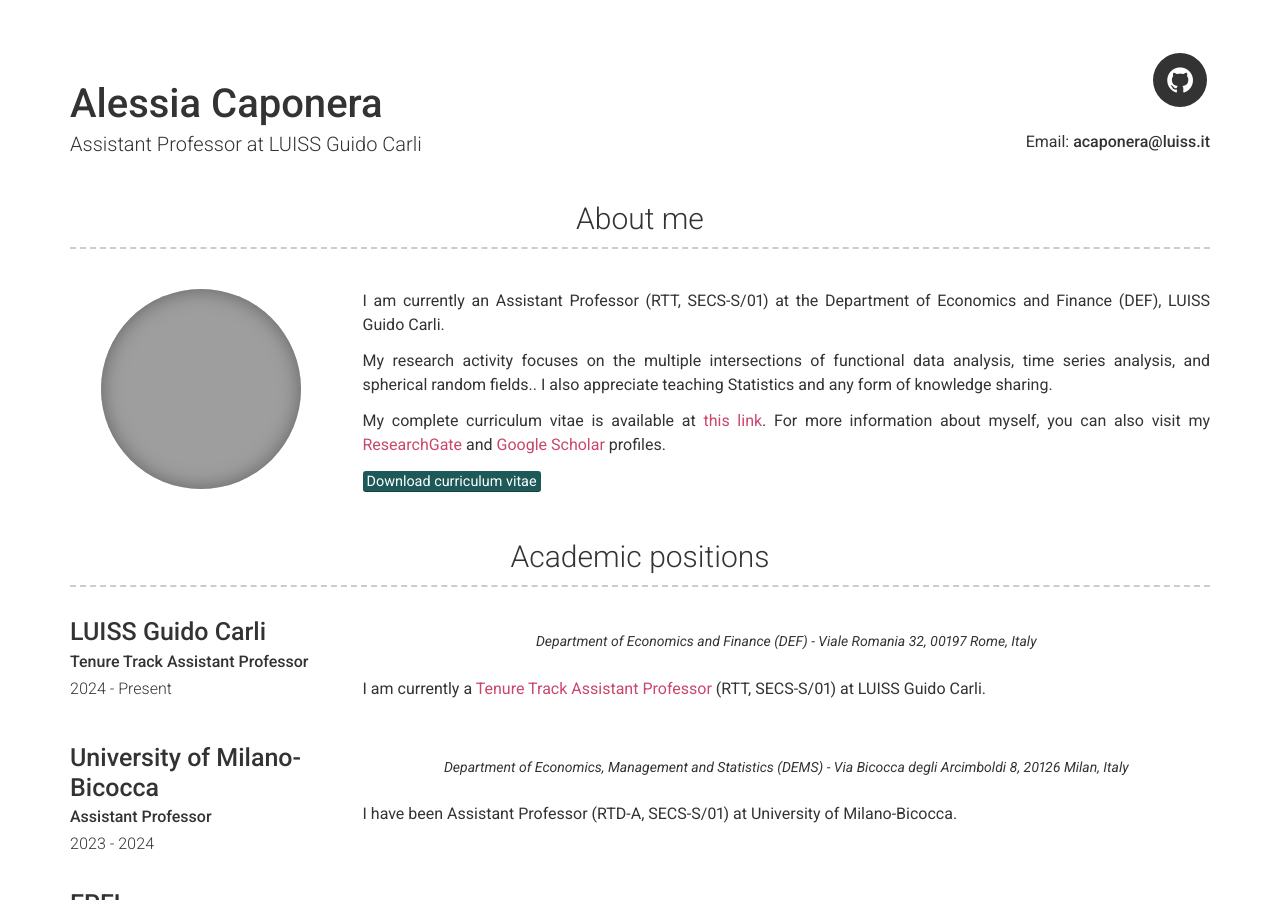
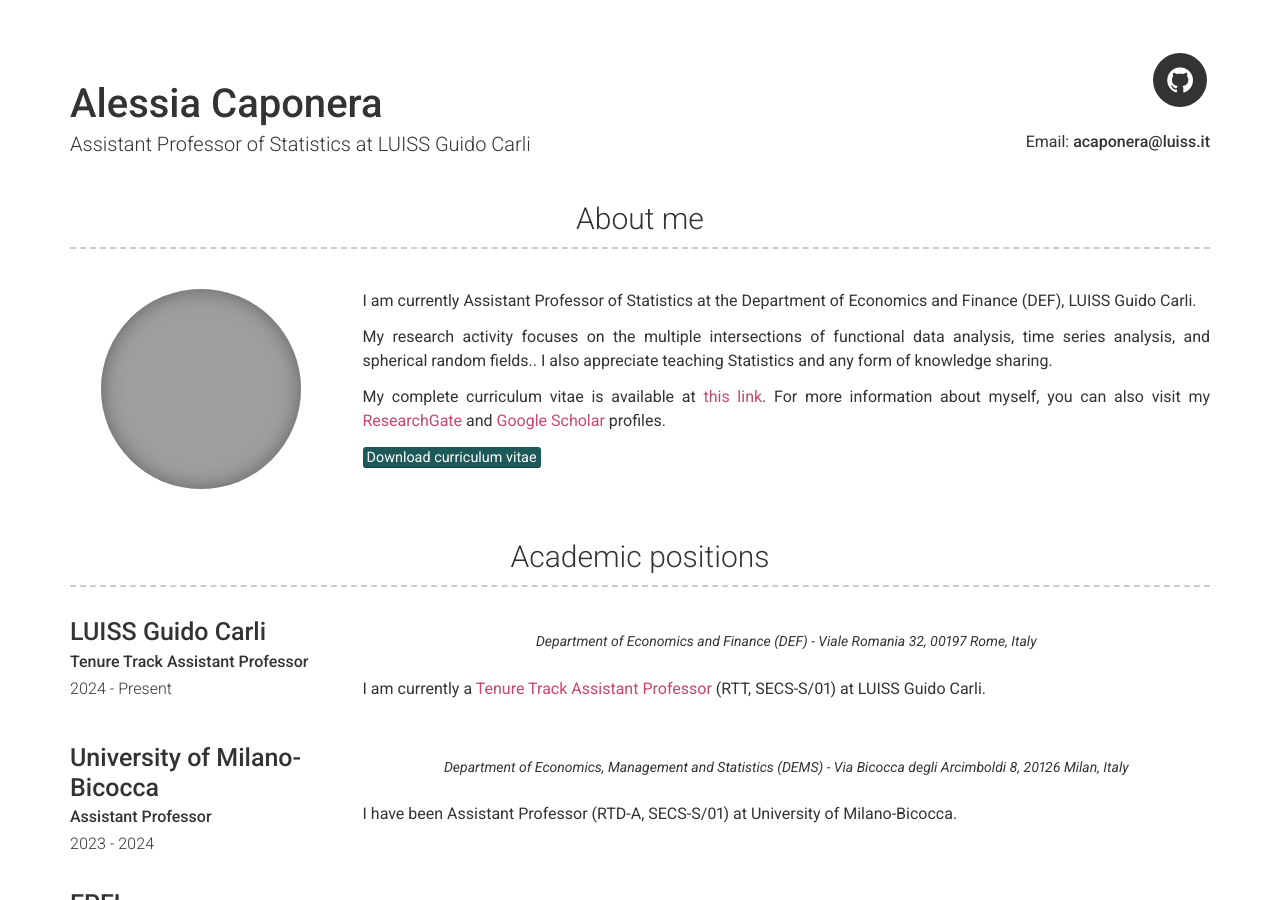
Before and after one commit to alessiacaponera/alessiacaponera.github.io, a Jekyll site: the page built from index.md, in a window 1280 px wide and 900 px high. Built offline with Jekyll 4.4.1, drawn with Linux system fonts in a browser that asks for light colours; grey boxes are pictures that could not be loaded.

Commit message:
Update _config.yml

```diff
--- a/_config.yml
+++ b/_config.yml
@@ -4,7 +4,7 @@ repository: alessiacaponera/alessiacaponera.github.io
 
 # Personal info
 name: Alessia Caponera
-title: Assistant Professor at LUISS Guido Carli
+title: Assistant Professor of Statistics at LUISS Guido Carli
 email: acaponera@luiss.it
 
 # Social links
@@ -24,7 +24,7 @@ github_username:  alessiacaponera
 about_title: About me
 about_profile_image: /images/profile.jpg
 about_content: | # this will include new lines to allow paragraphs
-    I am currently an Assistant Professor (RTT, SECS-S/01) at the Department of Economics and Finance (DEF), LUISS Guido Carli.
+    I am currently Assistant Professor of Statistics at the Department of Economics and Finance (DEF), LUISS Guido Carli.
 
     My research activity focuses on the multiple intersections of functional data analysis, time series analysis, and spherical random fields.. I also appreciate teaching Statistics and any form of knowledge sharing.
 
```
